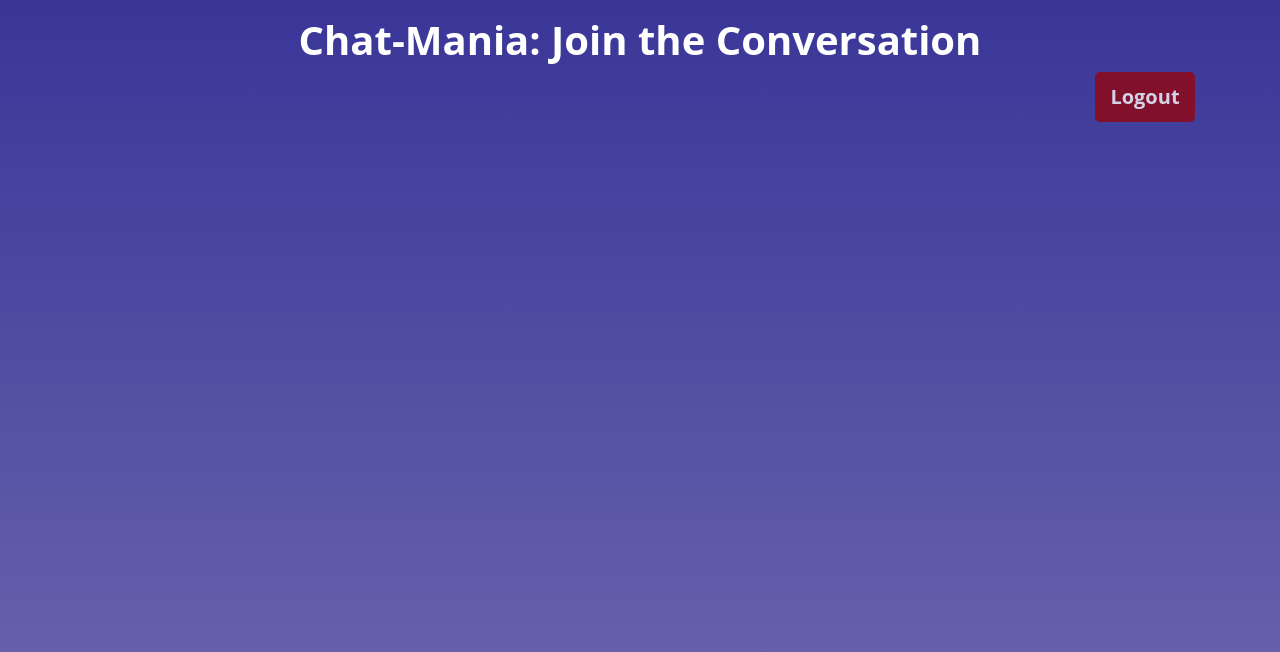
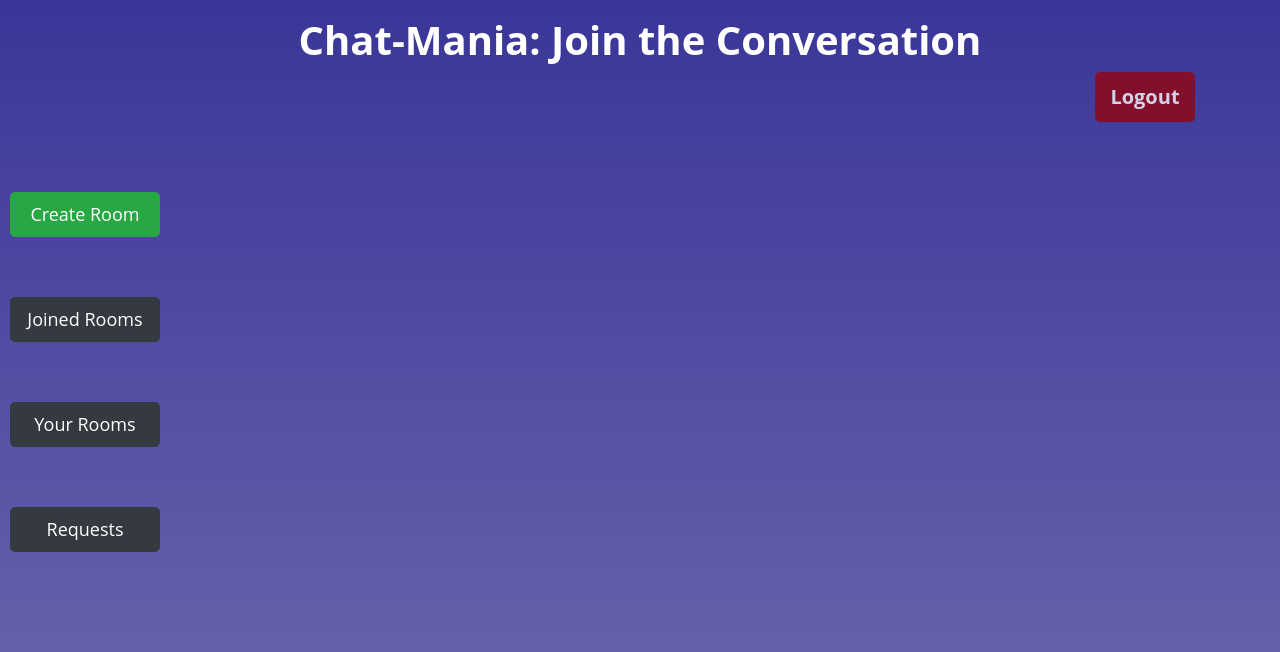
Before and after one commit to SherlockHolmes07/Chat-Mania, a Django app: page / in a window 1280 px wide. Shown: the top 652 px of the page. Run offline with Django 4.2, Linux system fonts and the light colour scheme; a user stored in the database is signed in; some libraries are stand-ins or nearby versions.

Commit message:
added buttons to the left side

```diff
--- a/app/static/app/style.css
+++ b/app/static/app/style.css
@@ -6,6 +6,11 @@ body{
     /*make height cover entire screen*/
     height: 100vh;
     /*make width cover entire screen*/
+    margin: 0;
+    padding: 0;
+}
+
+.body{
     margin: 0;
     padding: 0;
 }
@@ -31,3 +36,24 @@ body{
     font-weight: bold;
     opacity: 1;
 }
+
+.btn-Cont{
+    display: flex;
+    /* Add some space between the division and the left side of the page */
+    margin-left: 10px;
+    /* Add some space between the division and the top of the page */
+    margin-top: 10px;
+    width: 200px;
+    height: 300px;
+    /*border: 1px solid #C9040D;*/
+}
+
+#lbtn{
+   width: 150px;
+   height: 50px;
+   font-size: 18px;
+   font-weight: normal;
+   border-radius: 5px;
+   margin-top: 60px;
+   padding: 8px;
+}
--- a/app/templates/app/index.html
+++ b/app/templates/app/index.html
@@ -13,7 +13,15 @@
                     {% csrf_token %}
                  <input type="submit" id="logout-btn" class="btn btn-danger float-right" style="border: none;" value="Logout">
                 </form>
+             </div>
+         </div>
+    </div>
 
-        </div>
+    <div class="btn-Cont d-flex flex-column justify-content-around">
+        <button id="lbtn" class="btn  btn-success">Create Room</button>
+        <button id="lbtn" class="btn  btn-dark">Joined Rooms</button>
+        <button id="lbtn" class="btn  btn-dark">Your Rooms</button>
+        <button id="lbtn" class="btn  btn-dark">Requests</button>
     </div>
+
 {% endblock %}
--- a/app/templates/app/layout.html
+++ b/app/templates/app/layout.html
@@ -20,10 +20,9 @@
 
 
         <!--Main Body-->
-        <div class="body">
+
             {% block body %}
             {% endblock %}
-        </div>
 
     </body>
 </html>
```
